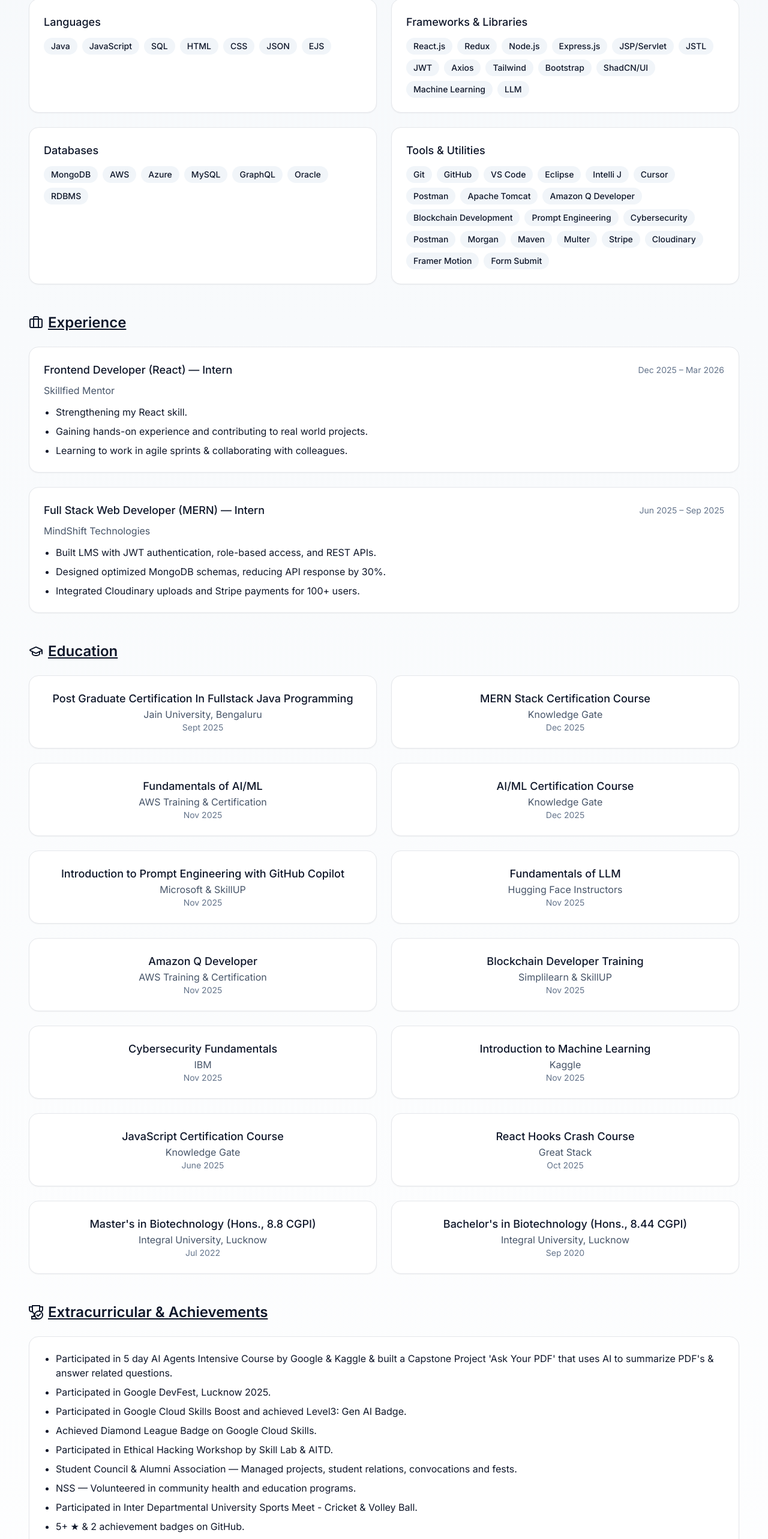
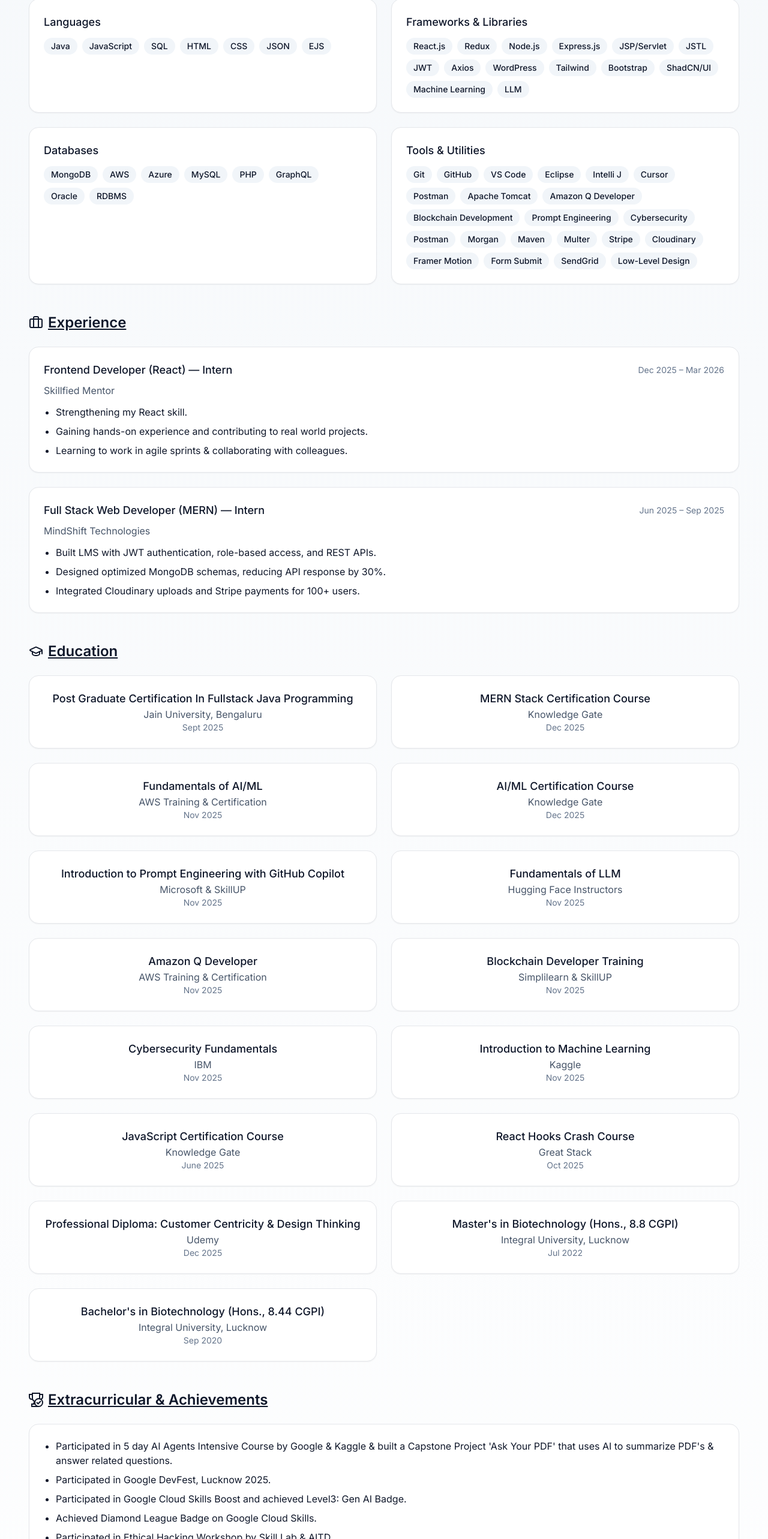
Before and after one commit to mohdkamran-khan/KAMRAN-portfolio, a React (Vite) app: page / in a window 1280 px wide. Shown: the part 2257-4823 px from the top of the page at 60% size. Built offline with nearby package versions, Linux system fonts and the light colour scheme.

Commit message:
Updated Resume

```diff
--- a/src/App.jsx
+++ b/src/App.jsx
@@ -203,6 +203,7 @@
       "JSTL",
       "JWT",
       "Axios",
+      "WordPress",
       "Tailwind",
       "Bootstrap",
       "ShadCN/UI",
@@ -212,7 +213,7 @@
   },
   {
     group: "Databases",
-    items: ["MongoDB", "AWS", "Azure", "MySQL", "GraphQL", "Oracle", "RDBMS"],
+    items: ["MongoDB", "AWS", "Azure", "MySQL", "PHP", "GraphQL", "Oracle", "RDBMS"],
   },
   {
     group: "Tools & Utilities",
@@ -236,7 +237,9 @@
       "Stripe",
       "Cloudinary",
       "Framer Motion",
-      "Form Submit"
+      "Form Submit",
+      "SendGrid",
+      "Low-Level Design",
     ],
   },
 ];
@@ -272,6 +275,8 @@
       "Participated in Google Cloud Skills Boost and achieved Level3: Gen AI Badge.",
       "Achieved Diamond League Badge on Google Cloud Skills.",
       "Participated in Ethical Hacking Workshop by Skill Lab & AITD.",
+      "Participated in Low-level Design Masterclass by Scaler Academy.",
+      "Participated in Web Development Bootcamp with HTML CSS PHP MySQL Wordpress by Udemy",
       "Student Council & Alumni Association — Managed projects, student relations, convocations and fests.",
       "NSS — Volunteered in community health and education programs.",
       "Participated in Inter Departmental University Sports Meet - Cricket & Volley Ball.",
@@ -340,6 +345,11 @@
     title: "React Hooks Crash Course",
     org: "Great Stack",
     year: "Oct 2025",
+  },
+  {
+    title: "Professional Diploma: Customer Centricity & Design Thinking",
+    org: "Udemy",
+    year: "Dec 2025",
   },
   {
     title: "Master's in Biotechnology (Hons., 8.8 CGPI)",
```
Also changed, not shown: 2 other files (tests, documents, lock files or other folders).
